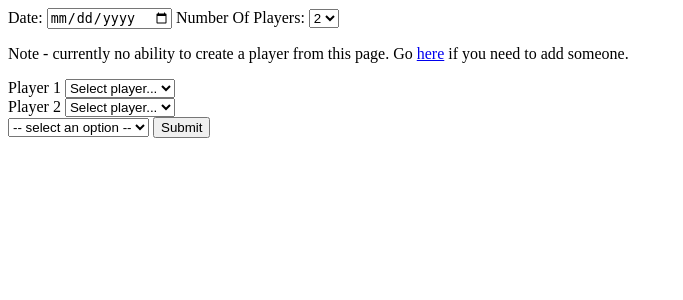
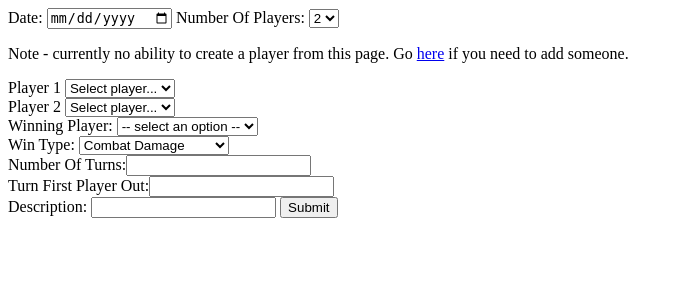
Before and after one commit to scubbo/edh-elo, a FastAPI app: page /game/create in a window 1280 px wide. Shown: the top 300 px of the page, without its empty margins (0-683 px from the left). Run offline with FastAPI, Linux system fonts and the light colour scheme; data that the repository does not hold is empty.

Commit message:
Scores calculated when game is created

```diff
--- a/app/sql/crud.py
+++ b/app/sql/crud.py
@@ -78,11 +78,15 @@ def get_latest_score_for_deck(db: Session, deck_id: int):
         db.query(models.EloScore)
         .filter(models.EloScore.deck_id == deck_id)
         .order_by(models.EloScore.after_game_id.desc())
+        .all()
     )
     if scores:
         return scores[0]
     else:
-        return None
+        # Really we could pick any value as the initial rating for an as-yet-unplayed deck -
+        # scores are all relative, not absolutely, so any value would be appropriate!
+        # This was chosen just because it's a nice round number :)
+        return 1000
 
 
 def get_all_scores_for_deck(db: Session, deck_id: int):
--- a/app/static/js/game_create.js
+++ b/app/static/js/game_create.js
@@ -41,9 +41,9 @@ function change_player(eventData) {
         player_decks = player_deck_data[target_val.toString()];
         actual_select = $(deck_select[0]);
         actual_select.empty();
-        actual_select.append('<option val="-1">Select Deck...</option>');
+        actual_select.append('<option value="-1">Select Deck...</option>');
         for (deck of player_decks) {
-            actual_select.append(`<option val="${deck.id}">${deck.name}</option>`);
+            actual_select.append(`<option value="${deck.id}">${deck.name}</option>`);
         }
         // Just in case it's been previously hidden
         actual_select.show();
@@ -64,24 +64,24 @@ function change_player(eventData) {
 
 }
 
-function initialize_dropdowns() {
-    console.log('TODO - initialize dropdowns');
-}
-
 $(document).ready(function() {
     $('#number_of_players').on("change", change_num_players)
     $('.player_select').on("change", change_player)
 
-
-    initialize_dropdowns()
-
-
-    // TODO - submit logic should:
-    // * Check that Players are unique
     $('#submit').click(function() {
         var data = {
             'date': $('#date').val(),
-            'deck_id_1': $('#div_for_player_1 select.deck_select').val()
+            'number_of_turns': $('#number_of_turns').val(),
+            'first_player_out_turn': $('#first_player_out_turn').val(),
+            'win_type_id': $('#win_type_id').val(),
+            'description': $('#description').val()
+        }
+        winning_player_id = $('#winning_player_id').val()
+
+        data['winning_deck_id'] = getDeckForPlayerId(winning_player_id);
+
+        for (i=0; i<$('#number_of_players').val(); i++) {
+            data['deck_id_' + (i+1)] = getDeckForPlayerId(i+1);
         }
 
         console.log($.ajax({
@@ -93,3 +93,10 @@ $(document).ready(function() {
         }))
     });
 });
+
+function getDeckForPlayerId(player_id) {
+    console.log('getting deck for player ' + player_id)
+    retVal = $('#div_for_player_' + player_id + ' .deck_select option:selected').attr('value');
+    console.log(retVal);
+    return retVal
+}
--- a/app/templates/games/create.html
+++ b/app/templates/games/create.html
@@ -33,9 +33,22 @@
 </div>
 {% endfor %}
 
+<label for="winning_player_id">Winning Player:</label>
 <select id="winning_player_id" name="winning_player_id">
     <option disabled selected value> -- select an option -- </option>
-</select>
+</select><br/>
+
+<label for="win_type_id">Win Type:</label>
+<select id="win_type_id" name="win_type_id">
+    {% for win_type in win_types %}
+    <option value="{{ win_type.id }}">{{ win_type.name }}</option>
+    {% endfor %}
+</select><br/>
+<label for="number_of_turns">Number Of Turns:</label><input type="number" name="number_of_turns" id="number_of_turns"/><br/>
+<label for="first_player_out_turn">Turn First Player Out:</label><input type="number" name="first_player_out_turn" id="first_player_out_turn"/><br/>
+
+<label for="description">Description:</label>
+<input type="textarea" id="description" name="description"/>
 
 <input type="button" id="submit" value="Submit"/>
 {% endblock %}
```
Also changed, not shown: NOTES.md (+11 -1 lines), app/routers/games.py (+5 -3 lines).
